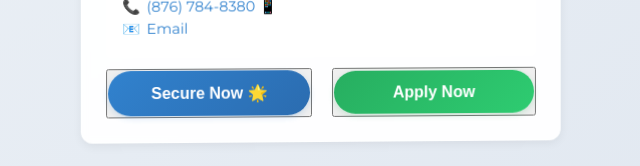
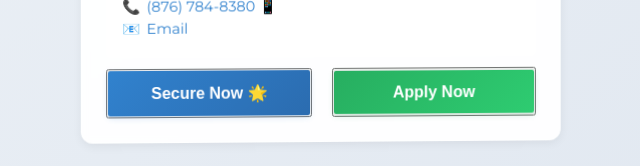
Before and after one commit to Dougsworth/Thepods, a React (Vite) app: page / in a window 1280 px wide. Shown: the part 594-760 px from the top of the page, without its empty margins (318-958 px from the left). Built offline with nearby package versions, Linux system fonts and the light colour scheme.

Commit message:
edit buttons

```diff
--- a/src/index.css
+++ b/src/index.css
@@ -197,7 +197,7 @@ body {
   background: linear-gradient(135deg, #3182ce, #2b6cb0);
   color: #fff;
   padding: 0.6rem; /* Increased from 0.5rem */
-  border-radius: 30px;
+  border-radius: 2px;
   font-size: 0.95rem; /* Increased from 0.85rem */
   font-weight: 600;
   display: block;
@@ -225,7 +225,7 @@ body {
   background: linear-gradient(135deg, #27ae60, #2ecc71);
   color: #fff;
   padding: 0.6rem; /* Increased from 0.5rem */
-  border-radius: 30px;
+  border-radius: 2px;
   font-size: 0.95rem; /* Increased from 0.85rem */
   font-weight: 600;
   display: block;
```
